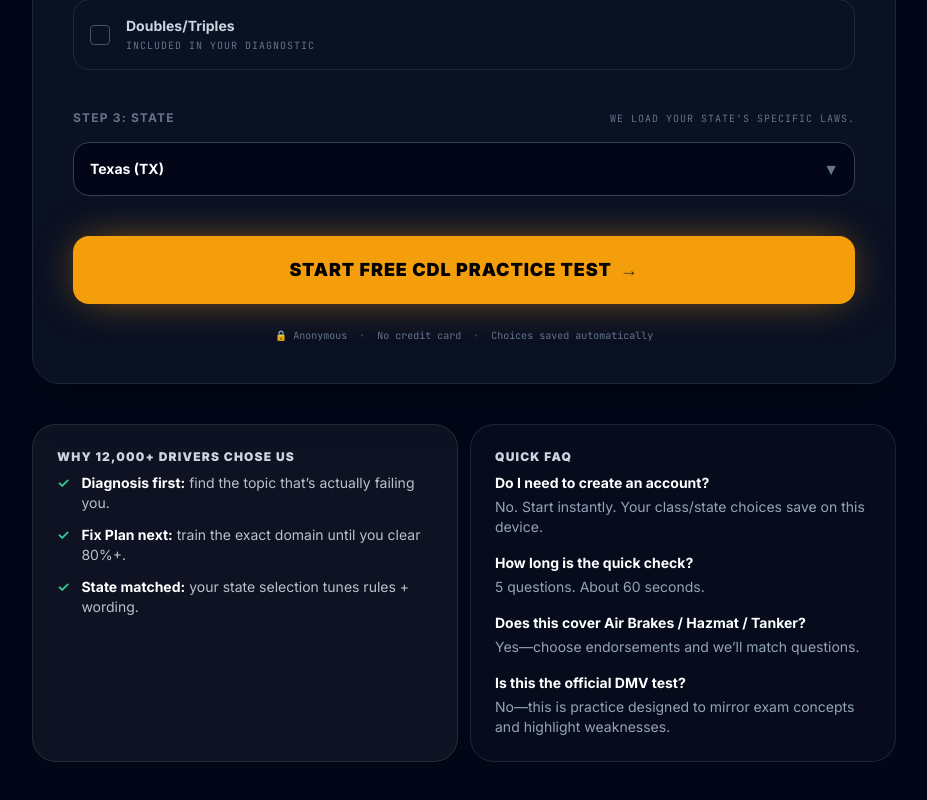
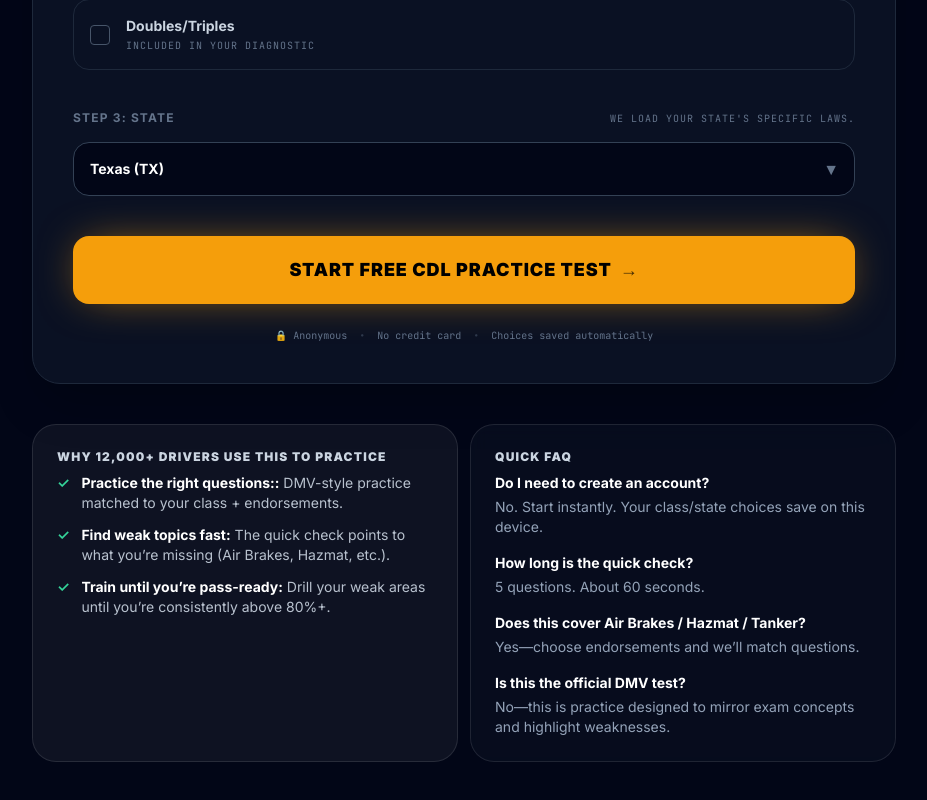
Before and after one commit to ismaelngoie/cdlpracticetest, a Next.js app: page / in a window 1280 px wide. Shown: the part 1658-2458 px from the top of the page, without its empty margins (176-1103 px from the left). Built offline with nearby package versions, Linux system fonts and the light colour scheme.

Commit message:
Update page.tsx

```diff
--- a/app/page.tsx
+++ b/app/page.tsx
@@ -561,25 +561,25 @@ export default function Home() {
         <div className="mt-10 grid grid-cols-1 md:grid-cols-2 gap-3">
           <div className="rounded-3xl border border-white/10 bg-white/5 p-6">
             <div className="text-xs font-black uppercase tracking-widest text-slate-300 mb-2">
-              Why 12,000+ drivers chose us
+              Why 12,000+ drivers use this to practice
             </div>
             <ul className="space-y-3 text-sm text-slate-300/90">
               <li className="flex gap-3">
                 <span className="text-emerald-400 font-black">✓</span>
                 <span>
-                  <span className="font-bold text-white">Diagnosis first:</span> find the topic that’s actually failing you.
+                  <span className="font-bold text-white">Practice the right questions::</span> DMV-style practice matched to your class + endorsements.
                 </span>
               </li>
               <li className="flex gap-3">
                 <span className="text-emerald-400 font-black">✓</span>
                 <span>
-                  <span className="font-bold text-white">Fix Plan next:</span> train the exact domain until you clear 80%+.
+                  <span className="font-bold text-white">Find weak topics fast:</span> The quick check points to what you’re missing (Air Brakes, Hazmat, etc.).
                 </span>
               </li>
               <li className="flex gap-3">
                 <span className="text-emerald-400 font-black">✓</span>
                 <span>
-                  <span className="font-bold text-white">State matched:</span> your state selection tunes rules + wording.
+                  <span className="font-bold text-white">Train until you’re pass-ready:</span> Drill your weak areas until you’re consistently above 80%+.
                 </span>
               </li>
             </ul>
```
